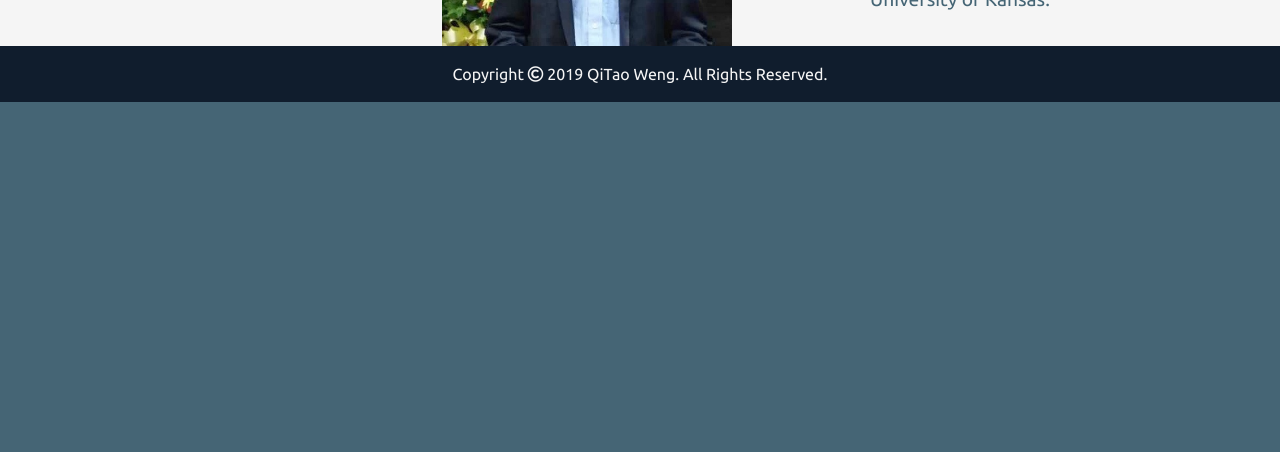
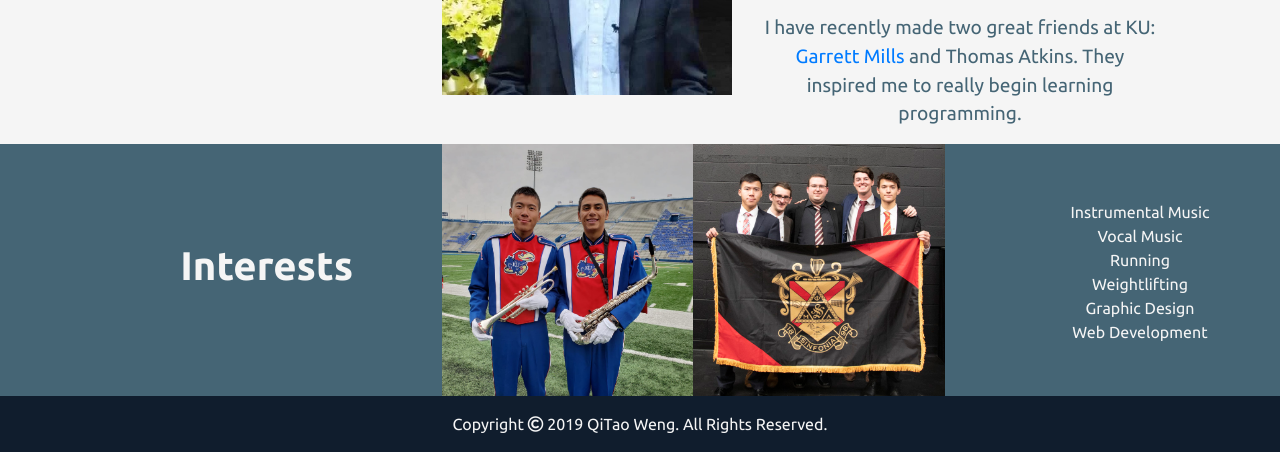
Before and after one commit to qtweng/qtweng.github.io, a plain HTML site: page index.html in a window 1280 px wide. Shown: the part 762-1214 px from the top of the page. Before the commit the page ends 864 px from the top, so only its background shows below. Drawn offline with nearby package versions, Linux system fonts and the light colour scheme.

Commit message:
Update new section

```diff
--- a/index.html
+++ b/index.html
@@ -64,18 +64,40 @@
 				</div>
 			</div>
 			<div class="col-md-4 col-sm-6 S1T">
-				<p>I am a U.S. Permanent Resident from FuJian, China and have recently been approved for U.S. Citizenship. I have lived in FuJian, China, New York, NY and Arkansas City, KS for most of my life. I am currently a univesity honors student studying Computer Science at the University of Kansas.
+				<p>I am a U.S. Permanent Resident from FuJian, China and
+					have recently been approved for U.S. Citizenship.
+					I have lived in FuJian, China, New York, NY and Arkansas City,
+					KS for most of my life. I am currently a univesity honors student studying
+					Computer Science at the University of Kansas.
 				</p>
 				<p>
-
+					I have recently made two great friends at KU: <a href="https://glmdev.tech/">Garrett Mills</a>
+					and Thomas Atkins. They inspired me to really begin learning programming.
 				</p>
 			</div>
 		</div>
+		<div class="row S2 align-items-center">
+			<div class= "col-md-3 col-sm-12 offset-md-1 S2H">
+				<h1>Interests</h1>
+			</div>
+			<div class="col-md-5 col-sm-7 S1M">
+				<div>
+					<img src="assets/images/IMG_1975.JPG" class="intimg">
+					<img src="assets/images/IMG_2314.JPG" class="intimg">
+				</div>
+			</div>
+			<div class="col-md-3 col-sm-5 S1T">
+				<ul id="interest">
+					<li>Instrumental Music</li>
+					<li>Vocal Music</li>
+					<li>Running</li>
+					<li>Weightlifting</li>
+					<li>Graphic Design</li>
+					<li>Web Development</li>
+				</ul>
+			</div>
+		</div>
 	</div>
-
-	<div class="row S2">
-	</div>
-
 
 	<footer class="footer mt-auto py-3">
 		<div class="container">
--- a/style.css
+++ b/style.css
@@ -59,8 +59,16 @@ p {
 	padding-top: 20px;
 }
 .S2 {
-	background-color: #f5f5f5;
-	color: #456575;
+	background-color: #456575;
+	color: #f5f5f5;
+}
+.intimg {
+	height:auto;
+	max-width: 50%;
+	float: right;
+}
+#interest {
+	list-style-type: none;
 }
 footer {
 	background-color: #101d2d;
```
Also changed, not shown: assets/images/IMG_1975.JPG (added), assets/images/IMG_2314.JPG (added).
